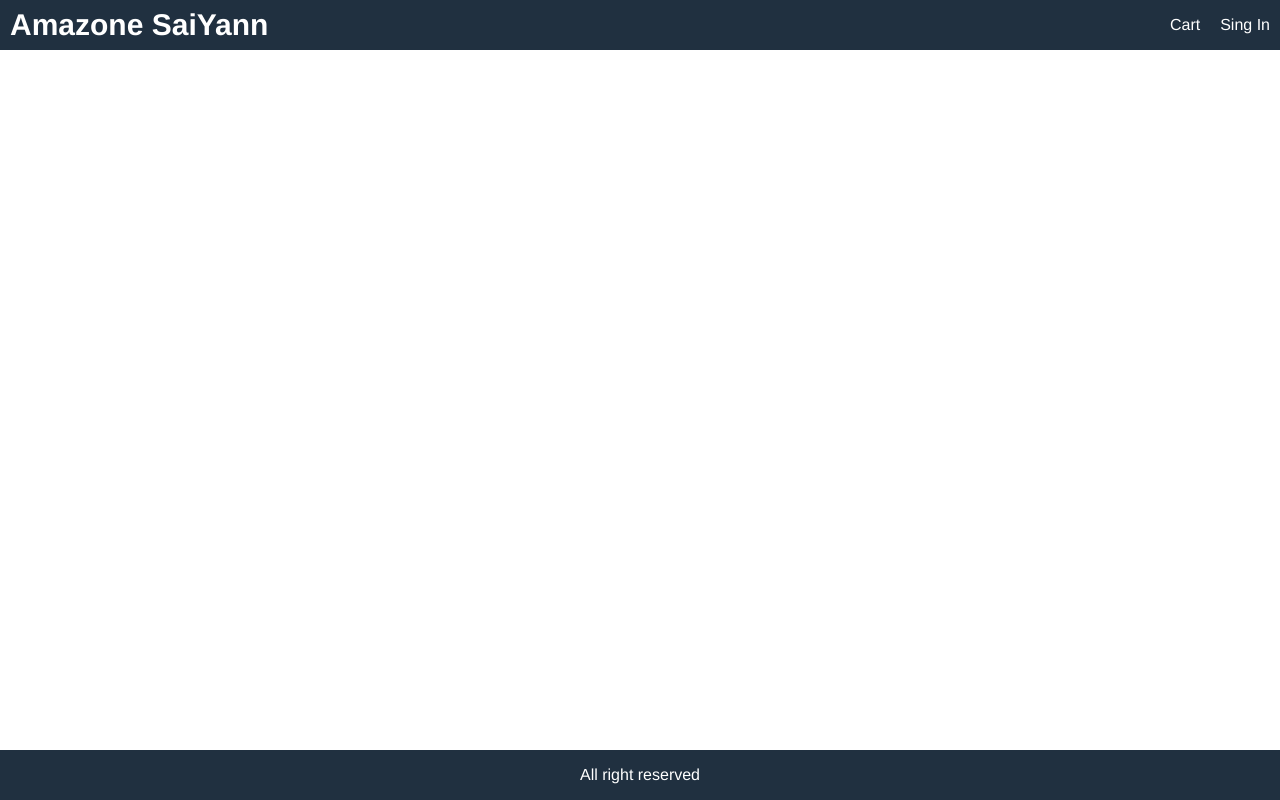
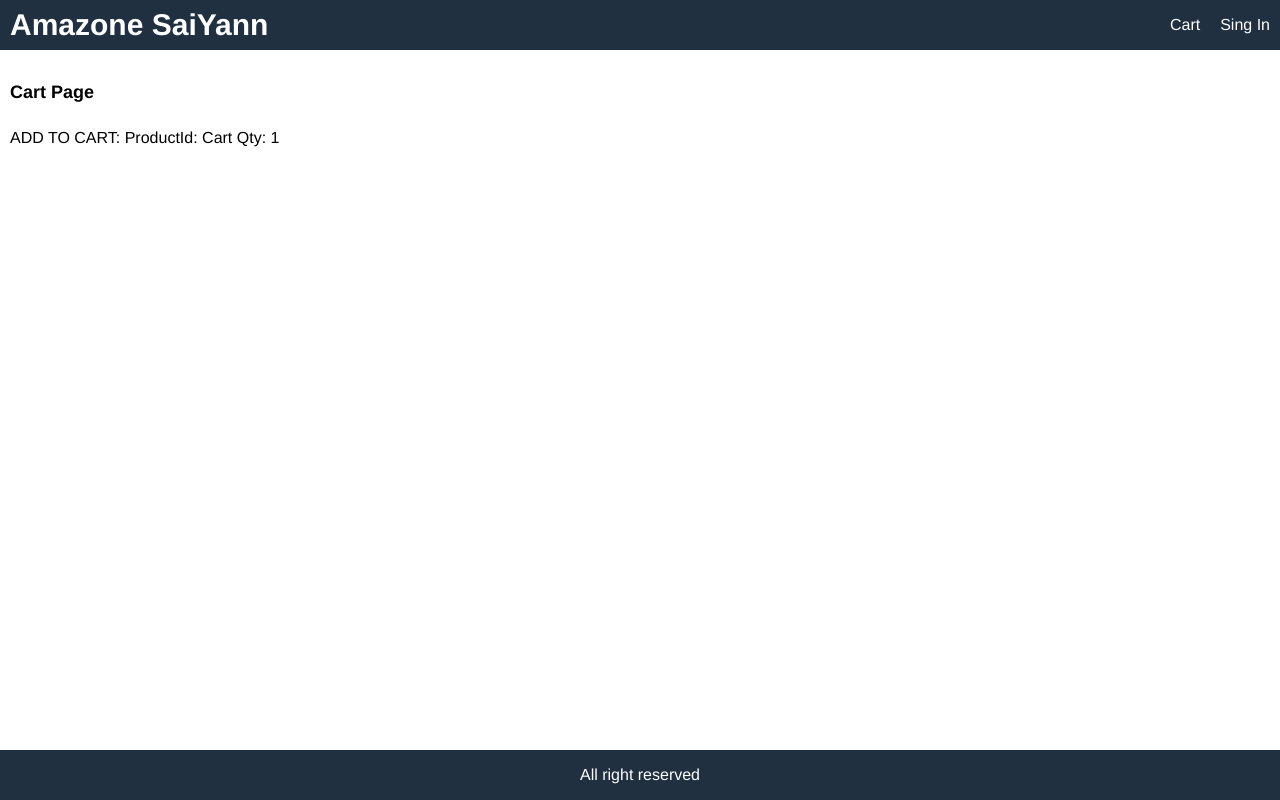
Before and after one commit to Sa-Yann/Amzone_eShop, a React (Create React App) app in the folder frontend/: page /cart/Cart in a window 1280 px wide. Built offline with nearby package versions, Linux system fonts and the light colour scheme.

Commit message:
✏️📝 🚧Corrected bug in the cart routing in 2 files
ProductPage.js & App.js

```diff
--- a/frontend/src/App.js
+++ b/frontend/src/App.js
@@ -1,8 +1,10 @@
 import React from 'react';
 // Set  "proxy": "http://localhost:5000", to link any request from this project to the backend API
-import { BrowserRouter, Route } from 'react-router-dom'
+import { BrowserRouter, Route } from 'react-router-dom';
+import CartPage from './pages/CartPage';
 import HomePageRedux from './pages/HomePageRedux';
 import ProductPageRedux from './pages/ProductPageRedux';
+import Test from './pages/Test';
 
 
 
@@ -25,12 +27,14 @@ function App() {
                 </div>
             </header>
             <main>
+              <Route path="/test" component={Test}/>
+              <Route path="/cart/:id?" component={CartPage} />
               <Route path="/" component={HomePageRedux} exact />
               <Route path="/product/:id" component={ProductPageRedux} />
               {/* path="product/id?: ? cause cart should be accessible directly*/}
-              <Route path="product/id?"/>
+
             </main>
-            <footer className="rowFlexJustify center">
+            <footer className="rowFlexJustify center" >
                 <p>All right reserved</p>
             </footer >
           </div>
--- a/frontend/src/pages/CartPage.js
+++ b/frontend/src/pages/CartPage.jsx
@@ -1,22 +1,24 @@
-import React from 'react'
+import React from 'react';
 
 function CartPage(props) {
 
 
     const productId = props.match.params.id
+    console.log("🚀 ~ file: CartPage.js ~ line 7 ~ CartPage ~ productId", productId)
+
     const qty =
         props.location.search ?
         // split used to only take the second [1] piece of what is after the = of qty={qty} in the url sent
         Number(props.location.search.split('=')[1]) :
         // if props/location.serach doesn texist teh amount of articl defautl value is 1
         1;
-
+    console.log("🚀 ~ file: CartPage.js ~ line 10 ~ CartPage ~ qty", qty)
 
     return (
         <div>
             <h1>Cart Page</h1>
             <p>
-                ADDT TO CART": ProductId: {productId} Qty: {qty}
+                ADD TO CART: ProductId: {productId} Qty: {qty}
             </p>
         </div>
     )
--- a/frontend/src/pages/ProductPageRedux.jsx
+++ b/frontend/src/pages/ProductPageRedux.jsx
@@ -18,6 +18,7 @@ function ProductPage(props) {
     // we need the id at the end of the url/route that is fecthing
     const productId = props.match.params.id;
     const [qty, setQty] = useState(1)
+    // console.log(qty);
     const productDetails = useSelector((state => state.productDetails));
     const { loading, error, product } = productDetails;
 
@@ -26,7 +27,9 @@ function ProductPage(props) {
         // this function redirect to the cart page via url carrying:
         // the choosen articles qty using location.search. property&method
         // and the article id after the questionMark that will be extract using match.params.id protocole
-        props.history.push(`/cart/${productId}?qty={qty}`);
+        props.history.push(`/cart/${productId}?qty=${qty}`);
+        console.log(props)
+        console.log(props.history)
     }
 
     useEffect(() => {
@@ -119,6 +122,7 @@ function ProductPage(props) {
                                                                                 </option>
                                                                             )
                                                                         )
+
                                                                     }
 
                                                                 </select>
--- /dev/null
+++ b/frontend/src/pages/Test.jsx
@@ -0,0 +1,11 @@
+import React from 'react';
+
+function Test() {
+    return (
+        <div>
+            test page rendering Bwoooy
+        </div>
+    )
+}
+
+export default Test
```
